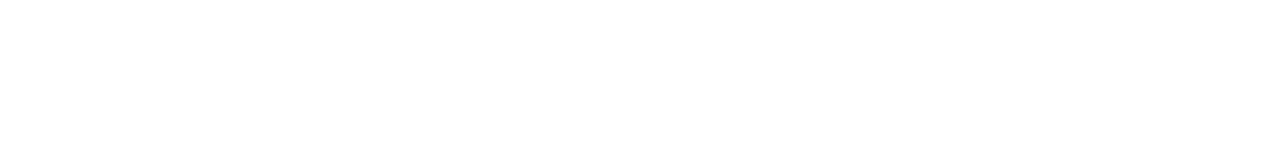
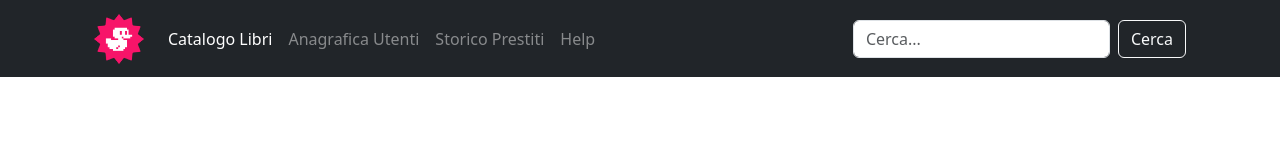
Before and after one commit to LindaTancini/html-css-bootstrap-dashboard, a plain HTML site: page index.html in a window 1280 px wide. Drawn offline with nearby package versions, Linux system fonts and the light colour scheme.

Commit message:
feat: add header, add logo img, add style css

```diff
--- a/index.html
+++ b/index.html
@@ -12,14 +12,79 @@
       integrity="sha384-QWTKZyjpPEjISv5WaRU9OFeRpok6YctnYmDr5pNlyT2bRjXh0JMhjY6hW+ALEwIH"
       crossorigin="anonymous"
     />
+
+    <!-- FOGLIO CSS -->
+    <link rel="stylesheet" href="style.css" />
   </head>
 
   <body>
     <!-- INTESTAZIONE DI PAGINA -->
+    <header class="bg-dark">
+      <div class="container">
+        <nav class="navbar navbar-expand-lg bg-body-tertiary">
+          <div class="container-fluid">
+            <a class="navbar-brand" href="#"
+              ><img
+                src="img/duck.png"
+                alt="Logo"
+                width="50"
+                height="50"
+                class="d-inline-block align-text-top"
+            /></a>
+            <button
+              class="navbar-toggler"
+              type="button"
+              data-bs-toggle="collapse"
+              data-bs-target="#navbarSupportedContent"
+              aria-controls="navbarSupportedContent"
+              aria-expanded="false"
+              aria-label="Toggle navigation"
+            >
+              <span class="navbar-toggler-icon"> </span>
+            </button>
+            <div class="collapse navbar-collapse" id="navbarSupportedContent">
+              <ul class="navbar-nav me-auto mb-2 mb-lg-0">
+                <li class="nav-item">
+                  <a
+                    class="nav-link active text-white"
+                    aria-current="page"
+                    href="#"
+                    >Catalogo Libri</a
+                  >
+                </li>
+                <li class="nav-item">
+                  <a class="nav-link disabled" aria-disabled="true"
+                    >Anagrafica Utenti</a
+                  >
+                </li>
+                <li class="nav-item">
+                  <a class="nav-link disabled" aria-disabled="true"
+                    >Storico Prestiti</a
+                  >
+                </li>
+                <li class="nav-item">
+                  <a class="nav-link disabled" aria-disabled="true">Help</a>
+                </li>
+              </ul>
+              <form class="d-flex" role="search">
+                <input
+                  class="form-control me-2"
+                  type="Cerca..."
+                  placeholder="Cerca..."
+                  aria-label="Cerca..."
+                />
+                <button class="btn btn-outline-light" type="submit">
+                  Cerca
+                </button>
+              </form>
+            </div>
+          </div>
+        </nav>
+      </div>
+    </header>
+    <!-- FINE INTESTAZIONE PAGINA -->
+    <!-- CONTENUTO PRINCIPALE -->
     <div class="container">
-      <header></header>
-
-      <!-- CONTENUTO PRINCIPALE -->
       <main>
         <!-- COLONNA LIBRI -->
         <div class="row">
--- /dev/null
+++ b/style.css
@@ -0,0 +1,7 @@
+.bg-body-tertiary {
+  background-color: #212529 !important;
+}
+
+.nav-link.disabled {
+  color: #888a8c !important;
+}
```
Also changed, not shown: img/duck.png (added).
